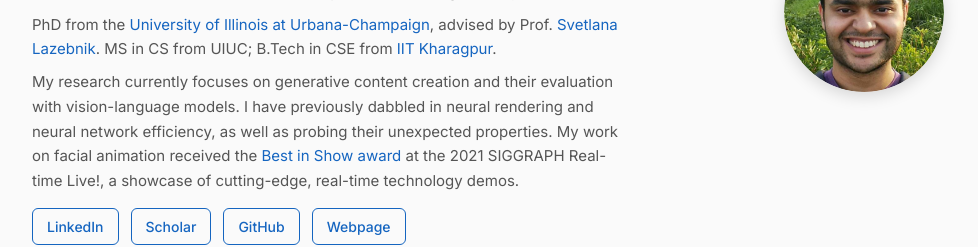
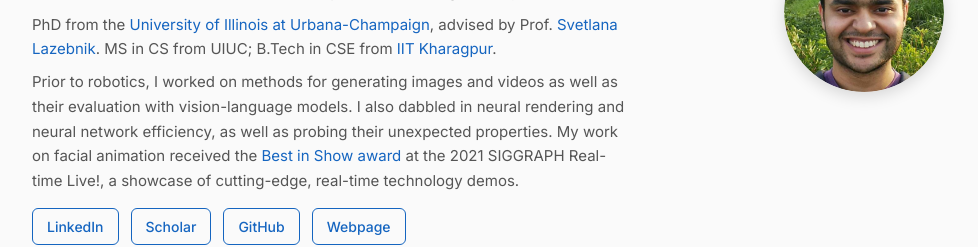
Before and after one commit to arunmallya/arunmallya.github.io, a plain HTML site: page index.html in a window 1280 px wide. Shown: the part 268-515 px from the top of the page, without its empty margins (152-1130 px from the left). Drawn offline with Linux system fonts and the light colour scheme.

Commit message:
Update index.html

```diff
--- a/index.html
+++ b/index.html
@@ -381,8 +381,8 @@
                     MS in CS from UIUC; B.Tech in CSE from <a target="_blank" href="https://www.iitkgp.ac.in/">IIT Kharagpur</a>.
                 </p>
                 <p>
-                    My research currently focuses on generative content creation and their evaluation with vision-language models.
-                    I have previously dabbled in neural rendering and neural network efficiency, as well as probing their unexpected properties.
+                    Prior to robotics, I worked on methods for generating images and videos as well as their evaluation with vision-language models.
+                    I also dabbled in neural rendering and neural network efficiency, as well as probing their unexpected properties.
                     My work on facial animation received the
                     <a target="_blank" href="https://web.archive.org/web/20230412080541/https://blog.siggraph.org/2021/08/real-time-live-siggraph-2021.html//">Best in Show award</a>
                     at the 2021 SIGGRAPH Real-time Live!, a showcase of cutting-edge, real-time technology demos.
```
